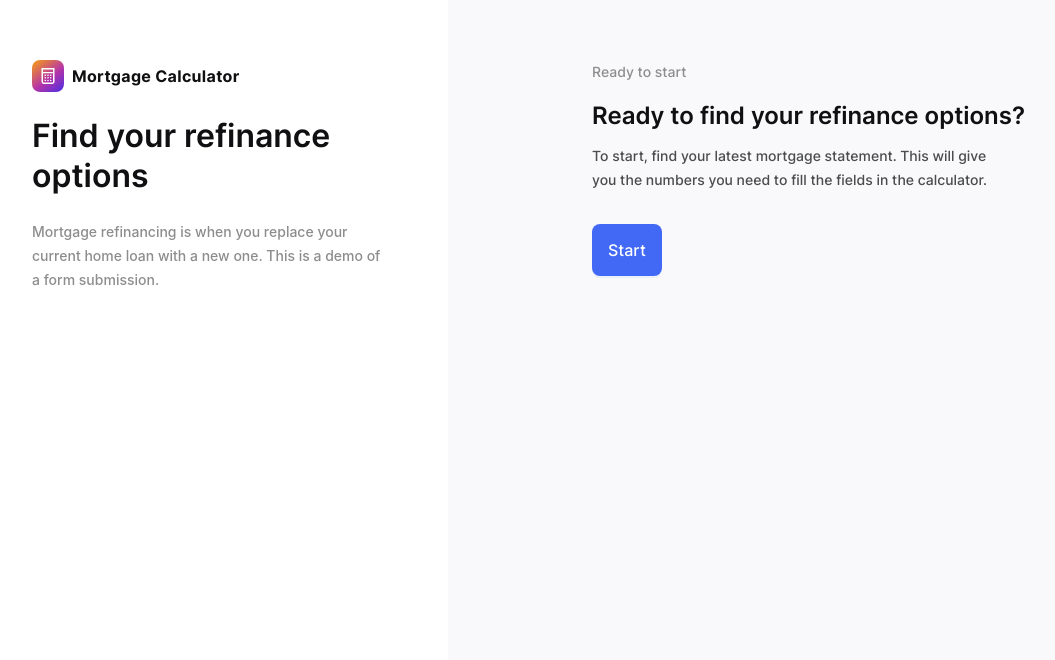
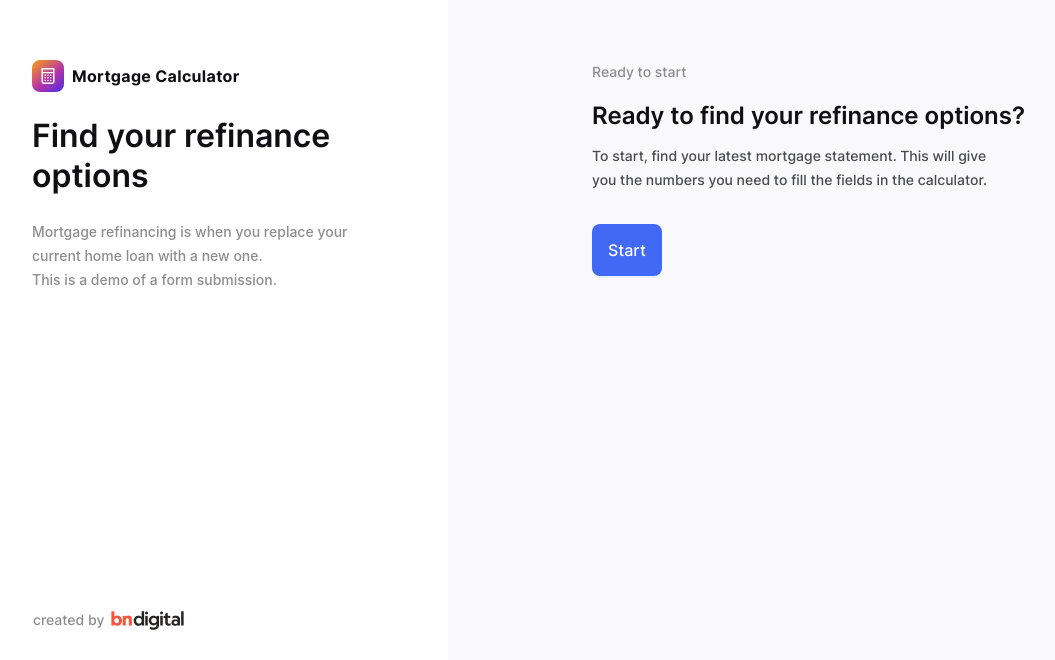
Before and after one commit to bn-digital/acme-mortgage-calculator, a React (Vite) app: page / in a window 1280 px wide. Shown: the part 140-800 px from the top of the page, without its empty margins (32-1087 px from the left). Built offline with nearby package versions, Linux system fonts and the light colour scheme.

Commit message:
Add created by bn digital to header, fix container's height and header-text width

```diff
--- a/src/components/header/Header.scss
+++ b/src/components/header/Header.scss
@@ -1,4 +1,5 @@
 .app-header {
+  position: relative;
   height: 100vh;
   padding: 200px 56px 0 64px;
   background-color: #ffffff;
@@ -25,8 +26,28 @@
     }
 
     .header-text {
+      display: block;
+      max-width: 330px;
       font-weight: 500;
       color: #8d8d8f;
     }
   }
+
+  .rights {
+    position: absolute;
+    bottom: 0;
+    left: 0;
+    width: 100%;
+    display: flex;
+    align-items: center;
+    gap: 7px;
+    padding: 31px 65px 30px 65px;
+
+    span {
+      font-family: "Inter Medium";
+      font-size: 14px;
+      line-height: 1.15;
+      color: #8d8d8f;
+    }
+  }
 }
--- a/src/components/header/Header.tsx
+++ b/src/components/header/Header.tsx
@@ -1,7 +1,9 @@
 import { Button, Layout, Typography } from "antd";
 import logo from "../../assets/logo.png"
+import bnLogo from "../../assets/bn-logo.png"
 import './Header.scss'
 import { useNavigate } from "react-router-dom";
+
 
 const {Title, Text} = Typography
 const Header = () => {
@@ -13,8 +15,12 @@ const Header = () => {
           <img src={logo}/>
           {'Mortgage Calculator'}</Button>
         <Title level={1}>{'Find your refinance options'}</Title>
-        <Text className={'header-text'}>{'Mortgage refinancing is when you replace your current home loan with a new one.\n' +
-          'This is a demo of a form submission.'}</Text>
+        <Text className={'header-text'}>{'Mortgage refinancing is when you replace your current home loan with a new one.'}</Text>
+        <Text className={'header-text'}>{'This is a demo of a form submission.'}</Text>
+      </div>
+      <div className={'rights'}>
+        <Text>{'created by'}</Text>
+        <img src={bnLogo}/>
       </div>
     </Layout.Sider>
   );
--- a/src/styles/global.scss
+++ b/src/styles/global.scss
@@ -1,6 +1,6 @@
 .container {
   max-width: 960px;
-  height: 100%;
+  height: fit-content;
   margin: 0 auto;
   padding: 200px 176px 100px 144px;
 }
```
Also changed, not shown: src/assets/bn-logo.png (added).
